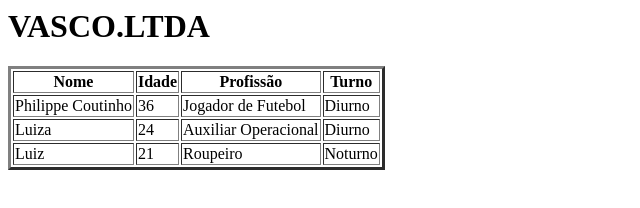
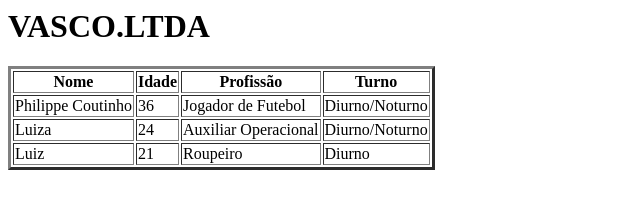
Before and after one commit to zrbti/curso.html, a plain HTML site: page tabela.html in a window 1280 px wide. Shown: the whole page, without its empty margins (0-640 px from the left). Drawn offline with Linux system fonts and the light colour scheme.

Commit message:
Update tabela.html

```diff
--- a/tabela.html
+++ b/tabela.html
@@ -20,19 +20,19 @@
                 <td>Philippe Coutinho</td>
                 <td>36</td>
                 <td>Jogador de Futebol</td>
-                <td>Diurno</td>
+                <td>Diurno/Noturno</td>
             </tr>
             <tr>
                 <td>Luiza</td>
                 <td>24</td>
                 <td>Auxiliar Operacional</td>
-                <td>Diurno</td>
+                <td>Diurno/Noturno</td>
             </tr>
             <tr>
                 <td>Luiz</td>
                 <td>21</td>
                 <td>Roupeiro</td>
-                <td>Noturno</td>
+                <td>Diurno</td>
             </tr>
         </tbody>
     </table>
```
